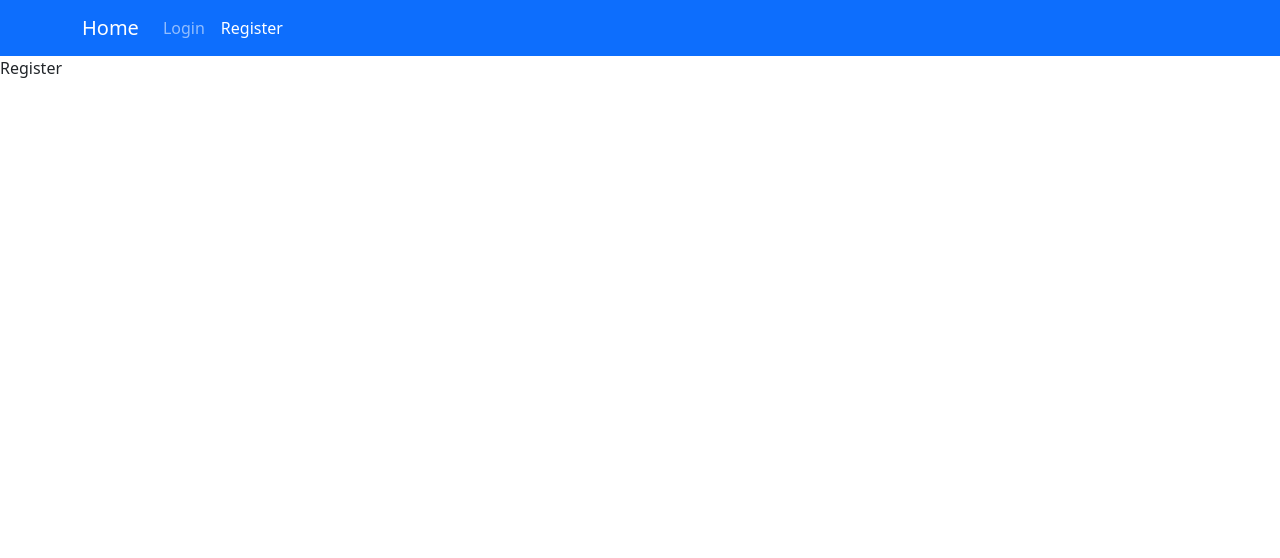
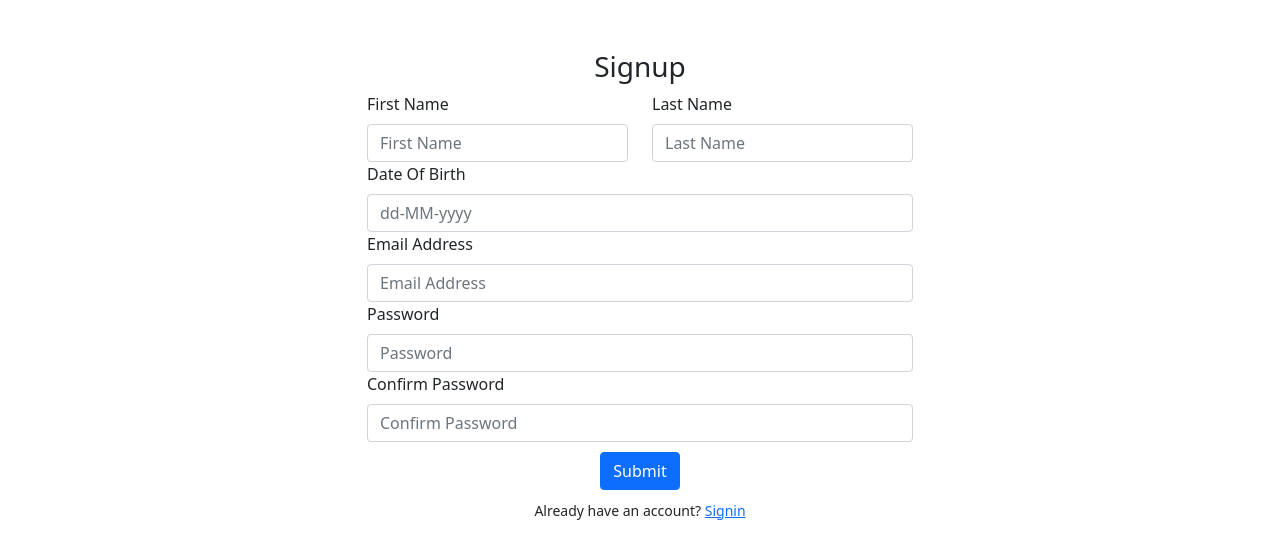
Before and after one commit to murkamble/authentication-frontend, a React (Create React App) app: page /signup in a window 1280 px wide. Shown: the top 558 px of the page. Built offline with nearby package versions, Linux system fonts and the light colour scheme.

Commit message:
signin and signup design

```diff
--- a/src/components/Header/index.js
+++ b/src/components/Header/index.js
@@ -10,17 +10,28 @@ import { NavLink, Link } from "react-router-dom"
 const Header = (props) => {
     return (
         <div>
-            <Navbar collapseOnSelect expand="lg" bg="primary" variant="dark">
-                <Container>
+            <Navbar
+                collapseOnSelect
+                fixed="top"
+                expand=""
+                variant="light"
+                style={{
+                    background: ' #fff ',
+                    boxShadow: '0px 0px 4px 0px',
+                }}
+            >
+                <Container fluid>
                     <Link to="/" className="navbar-brand">Home</Link>
                     <Navbar.Toggle aria-controls="responsive-navbar-nav" />
                     <Navbar.Collapse id="responsive-navbar-nav">
+                        <Nav className="mr-auto">
+                        </Nav>
                         <Nav>
                             <li className="nav-item">
-                                <NavLink to='/signin' className="nav-link" >Login</NavLink>
+                                <NavLink to='/signin' className="nav-link" >Signin</NavLink>
                             </li>
                             <li className="nav-item">
-                                <NavLink to='/signup' className="nav-link" >Register</NavLink>
+                                <NavLink to='/signup' className="nav-link" >Signup</NavLink>
                             </li>
                         </Nav>
                     </Navbar.Collapse>
--- a/src/components/Layout/index.js
+++ b/src/components/Layout/index.js
@@ -9,8 +9,11 @@ import Header from "../Header"
 const Layout = (props) => {
     return (
         <div>
-            <Header />
-            {props.children}
+            {/* <Header /> */}
+            {/* <div style={{ paddingTop: '60px' }}> */}
+            <div>
+                {props.children}
+            </div>
         </div>
     )
 }
--- /dev/null
+++ b/src/components/UI/Input/index.js
@@ -0,0 +1,47 @@
+import React from 'react'
+import { Form } from "react-bootstrap";
+
+const Input = (props) => {
+
+    let input = null;
+    switch(props.type){
+      case 'select':
+        input = <Form.Group>
+                  {props.label && <Form.Label>{props.label}</Form.Label>}
+                  <select
+                    className="form-control form-control-sm"
+                    value={props.value}
+                    onChange={props.onChange}
+                  >
+                    <option value="">{props.placeholder}</option>
+                    {
+                      props.options.length > 0 ?
+                      props.options.map((option, index) =>
+                        <option key={index} value={option.value}>{option.name}</option>
+                      ) : null
+                    }
+                  </select>
+              </Form.Group>
+        break;
+      case 'text':
+      default:
+        input = <Form.Group>
+                  {props.label && <Form.Label>{props.label}</Form.Label>}
+                  <Form.Control
+                      type={props.type}
+                      placeholder={props.placeholder}
+                      value={props.value}
+                      onChange={props.onChange}
+                      {...props}
+                  />
+                  <Form.Text className="text-muted">
+                    {props.errorMessage}
+                  </Form.Text>
+              </Form.Group>
+    }
+
+
+    return input;
+}
+
+export default Input;
--- a/src/containers/Signin/index.js
+++ b/src/containers/Signin/index.js
@@ -1,5 +1,7 @@
 import React from 'react'
-import Layout from "../../components/Layout"
+import { Container, Form, Row, Col, Button } from "react-bootstrap"
+import Input from "../../components/UI/Input"
+import { Link } from "react-router-dom"
 
 /**
 * @author
@@ -8,7 +10,60 @@ import Layout from "../../components/Layout"
 
 const Signin = (props) => {
   return (
-    <Layout>Login</Layout>
+    <div>
+      <Container>
+        <Row style={{ marginTop: '50px' }}>
+          <Col md={{ span: 6, offset: 3 }}>
+            <Form>
+              <div
+                style={{
+                  display: 'flex',
+                  alignItems: 'center',
+                  justifyContent: 'center'
+                }}
+              >
+                <h3>Signin</h3>
+              </div>
+              {/* {error && <span className='error-message'>{error}</span>} */}
+              <Input
+                label="Email Address"
+                placeholder="Email Address"
+                value=""
+                type="email"
+                onChange={() => { }}
+              />
+              <Input
+                label="Password"
+                placeholder="Password"
+                value=""
+                type="password"
+                onChange={() => { }}
+              />
+              <Link to="" style={{ fontSize: '12px' }}>Forgot Password ?</Link>
+              <div
+                style={{
+                  margin: '10px',
+                  display: 'flex',
+                  alignItems: 'center',
+                  justifyContent: 'center'
+                }}
+              >
+                <Button variant="primary" type="submit">Submit</Button>
+              </div>
+              <div
+                style={{
+                  display: 'flex',
+                  alignItems: 'center',
+                  justifyContent: 'center'
+                }}
+              >
+                <span style={{ fontSize: '14px' }} >Don't have an account? <Link to='/signup' >Signup</Link></span>
+              </div>
+            </Form>
+          </Col>
+        </Row>
+      </Container>
+    </div>
   )
 }
 
--- a/src/containers/Signup/index.js
+++ b/src/containers/Signup/index.js
@@ -1,5 +1,7 @@
 import React from 'react'
-import Layout from "../../components/Layout"
+import { Container, Form, Row, Col, Button } from "react-bootstrap"
+import Input from "../../components/UI/Input"
+import { Link } from "react-router-dom"
 
 /**
 * @author
@@ -8,7 +10,98 @@ import Layout from "../../components/Layout"
 
 const Signup = (props) => {
   return (
-    <Layout>Register</Layout>
+    <div>
+      <Container>
+        <Row style={{ marginTop: '50px' }}>
+          <Col md={{ span: 6, offset: 3 }}>
+            <Form>
+              <div
+                style={{
+                  display: 'flex',
+                  alignItems: 'center',
+                  justifyContent: 'center'
+                }}
+              >
+                <h3>Signup</h3>
+              </div>
+              {/* {error && <span className='error-message'>{error}</span>} */}
+              <Row>
+                <Col md={6}>
+                  <Input
+                    label="First Name"
+                    placeholder="First Name"
+                    value=""
+                    type="text"
+                    onChange={() => { }}
+                  />
+                </Col>
+                <Col md={6}>
+                  <Input
+                    label="Last Name"
+                    placeholder="Last Name"
+                    value=""
+                    type="text"
+                    onChange={() => { }}
+                  />
+                </Col>
+
+              </Row>
+
+              <Input
+                label="Date Of Birth"
+                placeholder="dd-MM-yyyy"
+                value=""
+                type="text"
+                onChange={() => { }}
+              />
+
+              <Input
+                label="Email Address"
+                placeholder="Email Address"
+                value=""
+                type="email"
+                onChange={() => { }}
+              />
+
+              <Input
+                label="Password"
+                placeholder="Password"
+                value=""
+                type="password"
+                onChange={() => { }}
+              />
+
+              <Input
+                label="Confirm Password"
+                placeholder="Confirm Password"
+                value=""
+                type="password"
+                onChange={() => { }}
+              />
+              <div
+                style={{
+                  margin: '10px',
+                  display: 'flex',
+                  alignItems: 'center',
+                  justifyContent: 'center'
+                }}
+              >
+                <Button variant="primary" type="submit">Submit</Button>
+              </div>
+              <div
+                style={{
+                  display: 'flex',
+                  alignItems: 'center',
+                  justifyContent: 'center'
+                }}
+              >
+                <span style={{ fontSize: '14px' }} >Already have an account? <Link to='/signin' >Signin</Link></span>
+              </div>
+            </Form>
+          </Col>
+        </Row>
+      </Container>
+    </div>
   )
 }
 
```
Also changed, not shown: src/components/HOC/PrivateRoute.js (added), src/components/UI/Card/index.js (added), src/components/UI/Card/style.css (added), src/components/UI/Modal/index.js (added).
